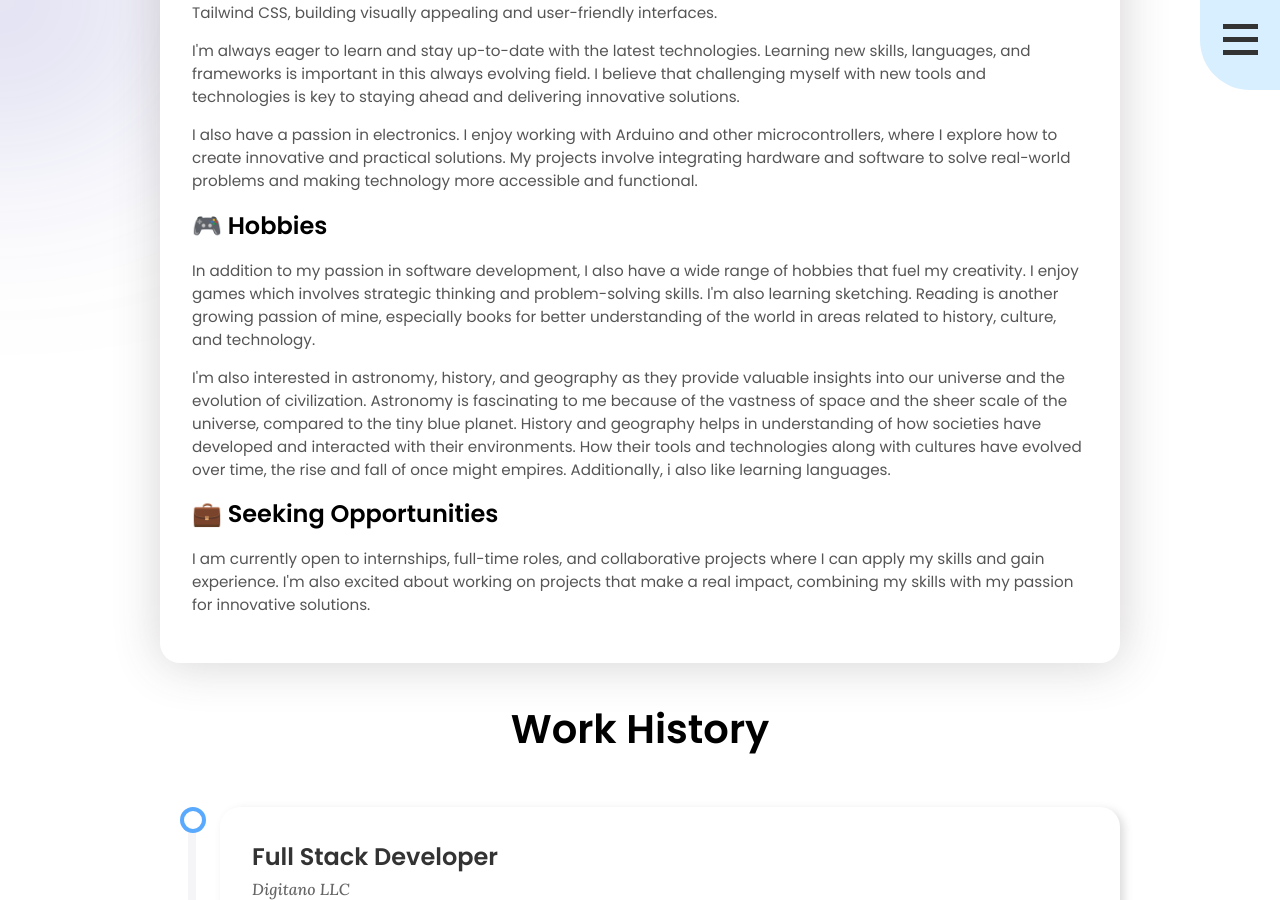
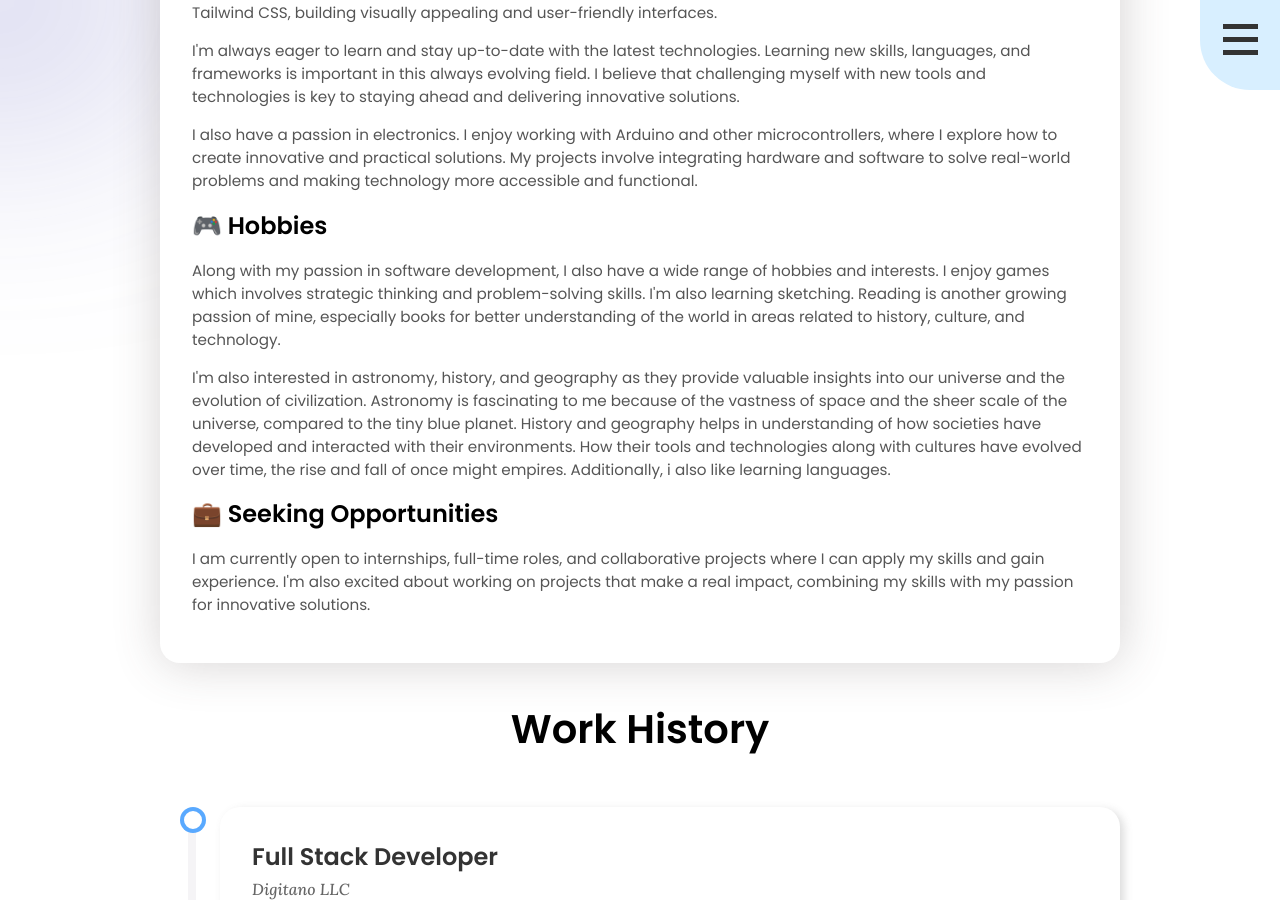
Before and after one commit to Irtiza90/irtiza90.github.io, a Jekyll site: the page built from site/about.html, in a window 1280 px wide and 900 px high, scrolled down 1131 px. Built offline with Jekyll 4.4.1, drawn with Linux system fonts in a browser that asks for light colours.

Commit message:
edit about-me page
- responsive fixes
- content changes

```diff
--- a/scss/about.scss
+++ b/scss/about.scss
@@ -113,6 +113,7 @@
   box-shadow: 1px 1px 48px #5246463d;
   padding: 3rem 2rem 2rem;
   border-radius: 20px;
+  margin-top: 10rem;
   margin-bottom: 10rem;
 
   .section-title {
--- a/site/about.html
+++ b/site/about.html
@@ -11,7 +11,7 @@
       <img src="/assets/img/coding.gif" loading="eager" width="400px" height="400px" alt="Person Coding gif" style="border-radius: 50%;float: inline-end;object-fit: cover;">
     </div>
 
-    <div class="col-8 profile-desc">
+    <div class="col-12 col-md-8 profile-desc">
       <h1 class="title">Hello! I'm Irtiza, a Developer based in Pakistan.</h1>
 
       <p>I love building tools that are simple, efficient and accessible.</p>
@@ -55,7 +55,7 @@
       and making technology more accessible and functional.</p>
 
     <h3>🎮 Hobbies</h3>
-    <p>In addition to my passion in software development, I also have a wide range of hobbies that fuel my creativity. I enjoy games which involves strategic thinking and problem-solving skills. I'm also learning sketching. Reading is another growing
+    <p>Along with my passion in software development, I also have a wide range of hobbies and interests. I enjoy games which involves strategic thinking and problem-solving skills. I'm also learning sketching. Reading is another growing
       passion of mine, especially books for better understanding of the world in areas related to history, culture, and technology.</p>
 
     <p>I'm also interested in astronomy, history, and geography as they provide valuable insights into our universe and the evolution of civilization. Astronomy is fascinating to me because of the vastness of space and the sheer scale of the
```
